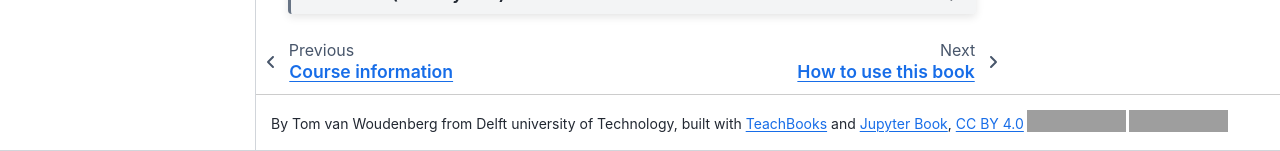
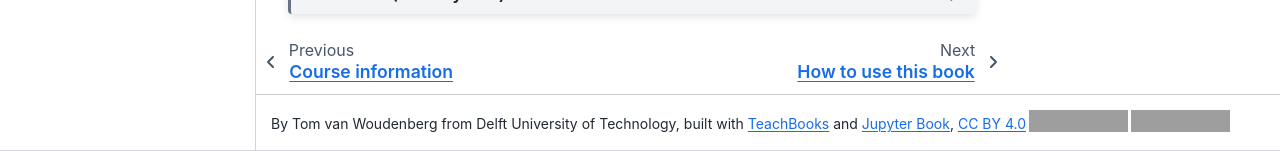
Before and after one commit to TeachBooks/bridging_mechanics, a Jupyter Book: the page built from book/schedule.md, in a window 1280 px wide and 1335 px high. Shown: the part 1184-1335 px from the top of the window. Built offline with Jupyter Book 1.0.4 settings and Sphinx 7.4.7 and the Sphinx Book theme 1.1.4, drawn with Linux system fonts in a browser that asks for light colours; pages that are not in the unit, such as notebooks, are missing from menus; comment, search, counter and statistics services are not loaded; grey boxes are pictures that could not be loaded.

Commit message:
Update _config.yml

```diff
--- a/book/_config.yml
+++ b/book/_config.yml
@@ -1,6 +1,6 @@
 # General settings
 title: Bridging course Structural Mechanics
-author: Tom van Woudenberg from Delft university of Technology, built with <a href="https://teachbooks.tudelft.nl/">TeachBooks</a> and <a href="https://jupyterbook.org/">Jupyter Book</a>, <a href="https://creativecommons.org/licenses/by/4.0/" target="_blank" rel="license noopener noreferrer"">CC BY 4.0<img style="height:22px!important;margin-left:3px;vertical-align:text-bottom;" src="https://mirrors.creativecommons.org/presskit/icons/cc.svg" alt=""><img style="height:22px!important;margin-left:3px;vertical-align:text-bottom;" src="https://mirrors.creativecommons.org/presskit/icons/by.svg" alt=""> #Add your own name here
+author: Tom van Woudenberg from Delft University of Technology, built with <a href="https://teachbooks.tudelft.nl/">TeachBooks</a> and <a href="https://jupyterbook.org/">Jupyter Book</a>, <a href="https://creativecommons.org/licenses/by/4.0/" target="_blank" rel="license noopener noreferrer"">CC BY 4.0<img style="height:22px!important;margin-left:3px;vertical-align:text-bottom;" src="https://mirrors.creativecommons.org/presskit/icons/cc.svg" alt=""><img style="height:22px!important;margin-left:3px;vertical-align:text-bottom;" src="https://mirrors.creativecommons.org/presskit/icons/by.svg" alt=""> #Add your own name here
 email: T.R.vanWoudenberg@tudelft.nl
 logo: figures/TUDelft_logo_rgb.png
 
@@ -41,7 +41,7 @@
       ||Monday|Tuesday|Wednesday|Thursday|Friday|Upcoming|
       |:-:|:-:|:-:|:-:|:--:|:-:|:-:|
       |Homework deadlines |||| | Self-grade [prerequisite test](homework1.3) <br> {bdg-secondary}`Prerequisites`|Read theory and make homework exercises [Statics](homework2.2) <br>{bdg-secondary}`Prerequisite`|
-      |Class activities| [Introduction course](lesson1.1) ||[Prerequisites test](lesson1.2) <br> {bdg-secondary-line}`Prerequisites` || [Evaluation test and make personal learning plans](lesson1.3) {bdg-secondary-line}`Prerequisites`|
+      |Class activities| [Introduction course](lesson1.1) ||[Prerequisites test](lesson1.2) <br> {bdg-secondary-line}`Prerequisites` || [Evaluation test](lesson1.3) {bdg-secondary-line}`Prerequisites`|
     week2: |
       ||Monday|Tuesday|Wednesday|Thursday|Friday|Upcoming|
       |:-:|:-:|:-:|:-:|:--:|:-:|:-:|
```
